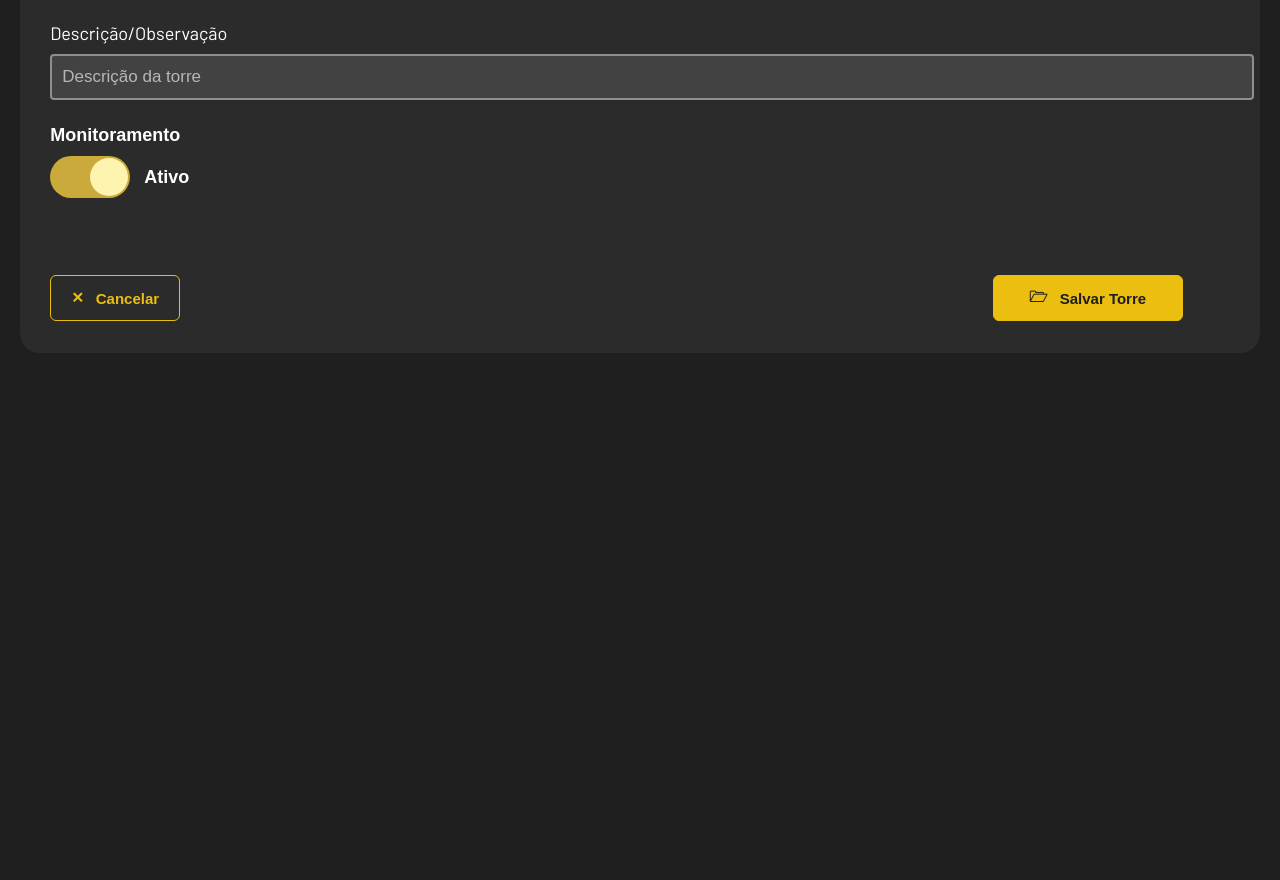
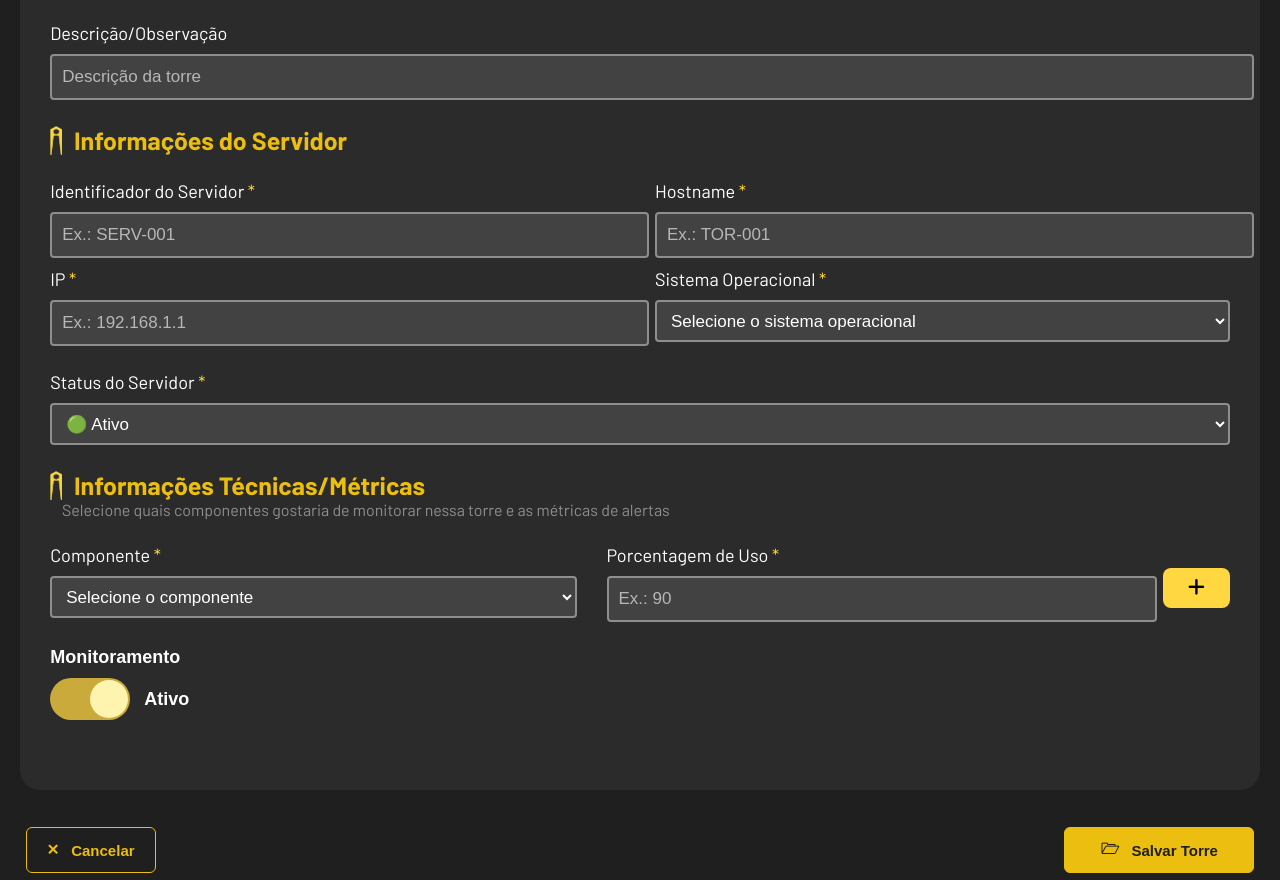
Before and after one commit to Monit-Ore/MonitOre-website, a website: page public/cadastro_torre.html in a window 1280 px wide. Shown: the part 485-1365 px from the top of the page. Before the commit the page ends 868 px from the top, so only its background shows below. Drawn offline with Linux system fonts and the light colour scheme.

Commit message:
feat/ Adicionando outras partes da estrutura do formulário

```diff
--- a/public/cadastro_torre.html
+++ b/public/cadastro_torre.html
@@ -54,16 +54,16 @@
               Mineradora Parceira <span class="asterisco">*</span>
             </label>
 
-            <select id="mineradora_ipt">
-              <option value="" required>Selecione a mineradora</option>
+            <select id="mineradora_ipt" required>
+              <option value="" >Selecione a mineradora</option>
             </select>
 
             <label for="estado_ipt">
               Estado <span class="asterisco">*</span></label
             >
 
-                <select id="unidade_local_ipt">
-              <option value="" required>Selecione o estado</option>
+                <select id="unidade_local_ipt" required>
+              <option value="" >Selecione o estado</option>
             </select>
           </div>
 
@@ -121,6 +121,111 @@
           />
         </div>
 
+        <div class="titulo_formulario">
+          <img src="./imgs/LogoBanner.png" class="torre-icon" alt="Logo" />
+          <h1>Informações do Servidor</h1>
+        </div>
+        <div class="container_formularios">
+          <!-- Coluna esquerda -->
+          <div class="formulario">
+            <label for="identificador_ipt">
+              Identificador do Servidor <span class="asterisco">*</span>
+            </label>
+
+            <input
+              type="text"
+              id="identificador_ipt"
+              placeholder="Ex.: SERV-001"
+              autocomplete="name"
+              required
+            />
+
+            <label for="ip_ipt">
+              IP <span class="asterisco">*</span>
+            </label>
+
+            <input
+              type="text"
+              id="ip_ipt"
+              placeholder="Ex.: 192.168.1.1"
+              autocomplete="name"
+              required
+            />
+          </div>
+
+          <!-- Coluna direita -->
+          <div class="formulario">
+            <label for=" hostname_ipt">
+              Hostname <span class="asterisco">*</span>
+            </label>
+
+            <input
+              type="text"
+              id="hostname_ipt"
+              placeholder="Ex.: TOR-001"
+              inputmode="numeric"
+              autocomplete="off"
+              maxlength="14"
+              required
+            />
+
+            <label for="so_ipt">
+              Sistema Operacional <span class="asterisco">*</span></label
+            >
+
+                <select id="so_ipt" required>
+              <option value="">Selecione o sistema operacional</option>
+            </select>
+
+          </div>
+        </div>
+        <div class="formulario">
+          <label for="so_ipt">
+              Status do Servidor <span class="asterisco">*</span></label
+            >
+
+                <select id="so_ipt" required>
+              <option value="Ativo"> 🟢 Ativo</option>
+              <option value="Inativo"> 🔴 Inativo</option>
+            </select>
+        </div>
+
+        <div>
+            <div class="titulo_formulario">
+                <img src="./imgs/LogoBanner.png" class="torre-icon" alt="Logo" />
+          <h1>Informações Técnicas/Métricas</h1>
+            </div>
+          <p class="texto_metricas">Selecione quais componentes gostaria de monitorar nessa torre e as métricas de alertas</p>
+        </div>
+        <div class="container_formularios">
+          <!-- Coluna esquerda -->
+          <div class="formulario">
+            <label for="componente_ipt">
+              Componente <span class="asterisco">*</span></label
+            >
+
+                <select id="componente_ipt" required>
+              <option value="">Selecione o componente</option>
+            </select>
+          </div>
+          <div class="formulario">
+            <label for="porcentagem_ipt">
+              Porcentagem de Uso <span class="asterisco">*</span>
+            </label>
+
+            <input
+              type="text"
+              id="porcentagem_ipt"
+              placeholder="Ex.: 90"
+              autocomplete="name"
+              required
+            />
+          </div>
+          <button class="btn-add">
+          <i class="fa-solid fa-plus"></i>
+        </button>
+        </div>
+
         <!-- Status -->
         <div class="status">
 
@@ -144,9 +249,8 @@
         class="mensagem_cadastro"
         aria-live="polite"
       ></p>
-
-      <!-- Botões -->
-      <div class="botoes">
+    </main>
+    <div class="botoes">
         <button type="button" class="btn-cancelar" onclick="cancelar()">
           ✕
 
@@ -159,6 +263,5 @@
           <span>Salvar Torre</span>
         </button>
       </div>
-    </main>
   </body>
 </html>
--- a/public/css/cadastro_torre.css
+++ b/public/css/cadastro_torre.css
@@ -378,6 +378,31 @@ header span{
   font-weight: bold;
 }
 
+.texto_metricas {
+  font-size: 16px;
+  font-weight: normal;
+  color: var(--cinza);
+  margin-left: 1%;
+}
+
+.btn-add{
+    display: flex;
+    flex-direction: row;
+    align-items: center;
+    justify-content: center;
+    width: 150px;
+    height: 40px;
+    margin-top: 2%;
+    background-color: var(--amarelo);
+    border-radius: 8px;
+    border: none;
+    cursor: pointer;
+}
+
+.btn-add i{
+    color: rgb(0, 0, 0);
+    font-size: 1.2rem;
+}
 
 /*
    MENSAGEM
@@ -403,7 +428,7 @@ header span{
   display: flex;
   justify-content: space-between;
   align-items: center;
-
+  margin-left: 2%;
   width: 96%;
   min-height: 60px;
 }
```
